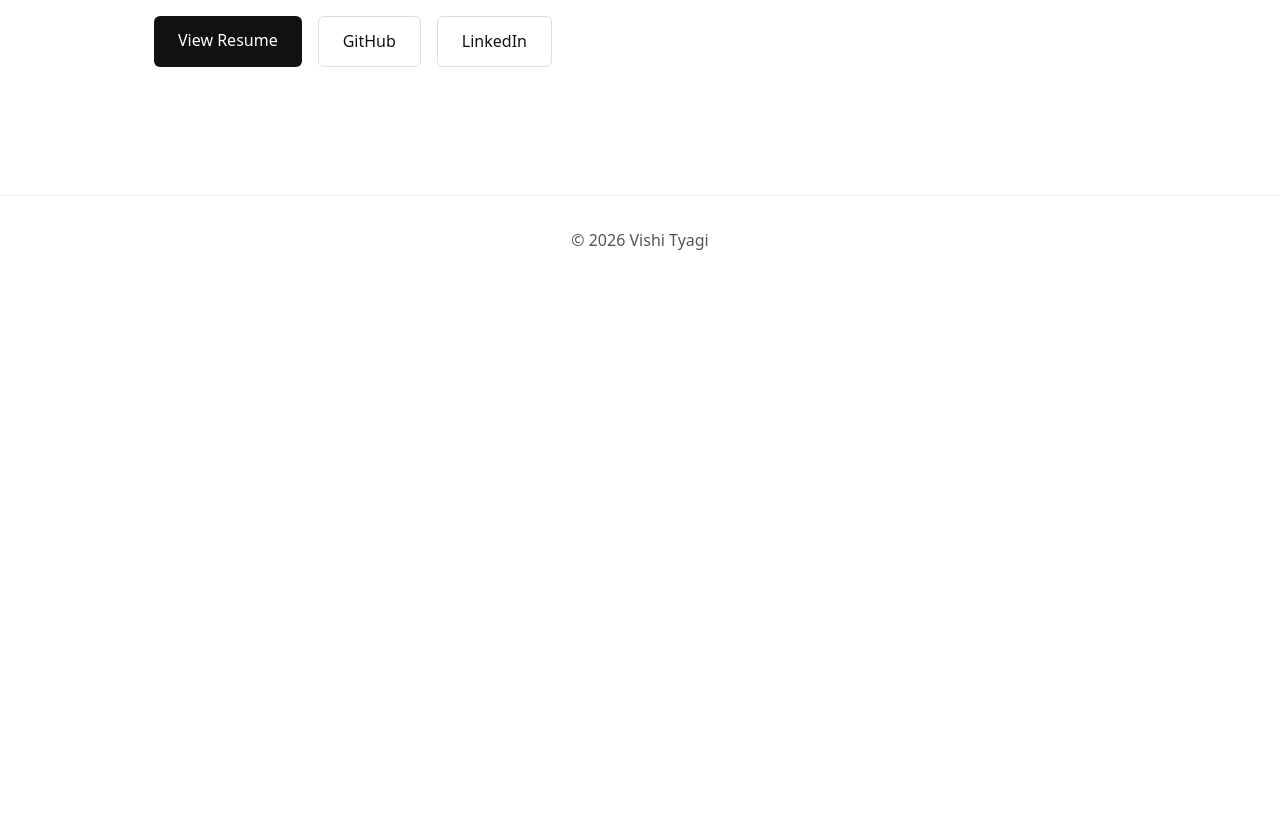
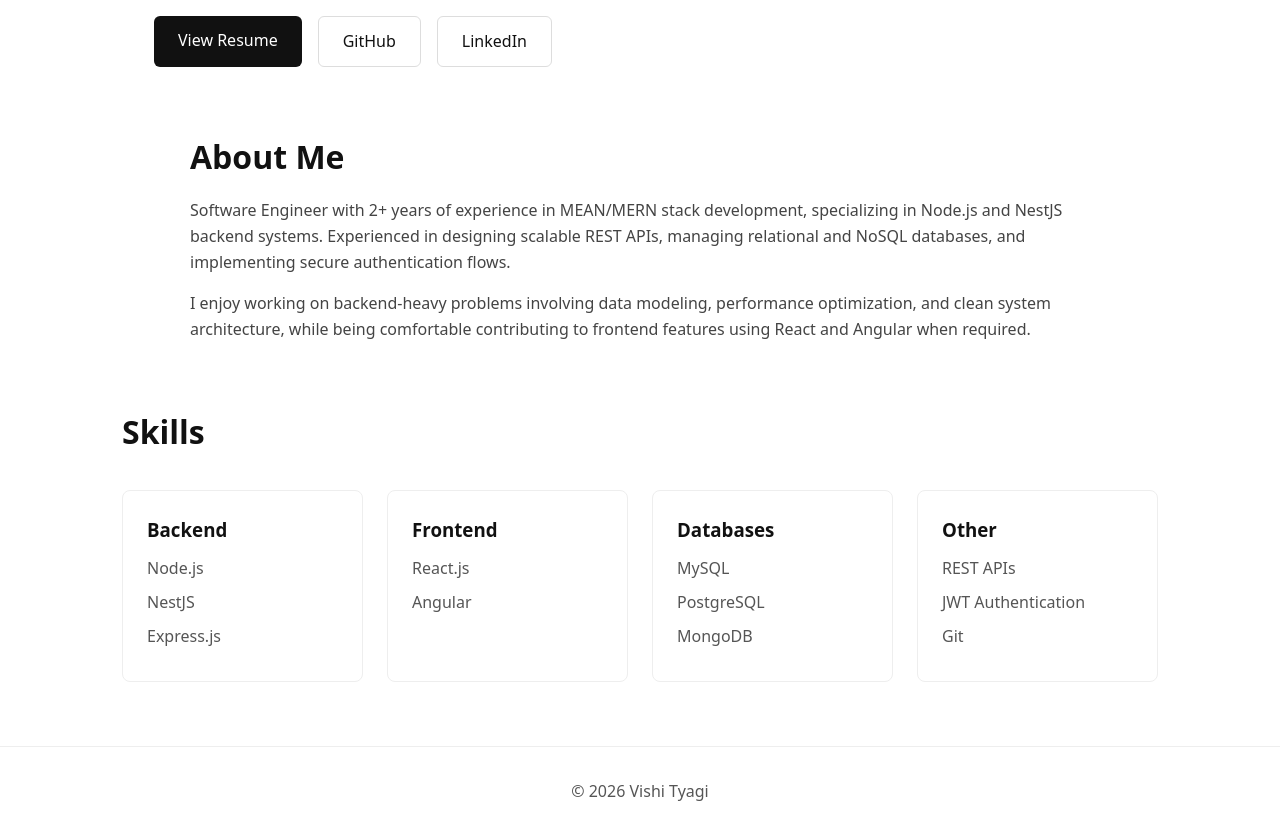
Before and after one commit to Vishi-1912/vishi-portfolio, a Next.js app: page / in a window 1280 px wide. Shown: the part 440-1277 px from the top of the page. Before the commit the page ends 800 px from the top, so only its background shows below. Built offline with nearby package versions, Linux system fonts and the light colour scheme.

Commit message:
feat: add about section and curated skills

```diff
--- a/app/page.tsx
+++ b/app/page.tsx
@@ -1,9 +1,13 @@
 import Hero from "@/components/Hero";
+import About from "@/components/About";
+import Skills from "@/components/Skills";
 
 export default function Home() {
   return (
     <main>
       <Hero />
+      <About />
+      <Skills />
     </main>
   );
 }
--- /dev/null
+++ b/components/About.tsx
@@ -0,0 +1,23 @@
+import styles from "@/styles/about.module.css";
+
+export default function About() {
+  return (
+    <section className={styles.about}>
+      <h2>About Me</h2>
+
+      <p>
+        Software Engineer with 2+ years of experience in MEAN/MERN stack
+        development, specializing in Node.js and NestJS backend systems.
+        Experienced in designing scalable REST APIs, managing relational and
+        NoSQL databases, and implementing secure authentication flows.
+      </p>
+
+      <p>
+        I enjoy working on backend-heavy problems involving data modeling,
+        performance optimization, and clean system architecture, while being
+        comfortable contributing to frontend features using React and Angular
+        when required.
+      </p>
+    </section>
+  );
+}
--- /dev/null
+++ b/components/Skills.tsx
@@ -0,0 +1,23 @@
+import skills from "@/data/skills";
+import styles from "@/styles/skills.module.css";
+
+export default function Skills() {
+  return (
+    <section className={styles.skills}>
+      <h2>Skills</h2>
+
+      <div className={styles.grid}>
+        {Object.entries(skills).map(([category, list]) => (
+          <div key={category} className={styles.card}>
+            <h3>{category}</h3>
+            <ul>
+              {list.map((skill) => (
+                <li key={skill}>{skill}</li>
+              ))}
+            </ul>
+          </div>
+        ))}
+      </div>
+    </section>
+  );
+}
--- /dev/null
+++ b/data/skills.ts
@@ -0,0 +1,8 @@
+const skills = {
+  Backend: ["Node.js", "NestJS", "Express.js"],
+  Frontend: ["React.js", "Angular"],
+  Databases: ["MySQL", "PostgreSQL", "MongoDB"],
+  Other: ["REST APIs", "JWT Authentication", "Git"]
+};
+
+export default skills;
--- /dev/null
+++ b/styles/about.module.css
@@ -0,0 +1,14 @@
+.about {
+  max-width: 900px;
+  margin: auto;
+}
+
+.about h2 {
+  font-size: 2rem;
+  margin-bottom: 1rem;
+}
+
+.about p {
+  color: #444;
+  margin-bottom: 1rem;
+}
--- /dev/null
+++ b/styles/skills.module.css
@@ -0,0 +1,34 @@
+.skills {
+  margin-top: 4rem;
+}
+
+.skills h2 {
+  font-size: 2rem;
+  margin-bottom: 2rem;
+}
+
+.grid {
+  display: grid;
+  grid-template-columns: repeat(auto-fit, minmax(220px, 1fr));
+  gap: 1.5rem;
+}
+
+.card {
+  border: 1px solid #eee;
+  padding: 1.5rem;
+  border-radius: 8px;
+}
+
+.card h3 {
+  margin-bottom: 0.75rem;
+}
+
+.card ul {
+  list-style: none;
+  padding: 0;
+}
+
+.card li {
+  margin-bottom: 0.5rem;
+  color: #555;
+}
```
